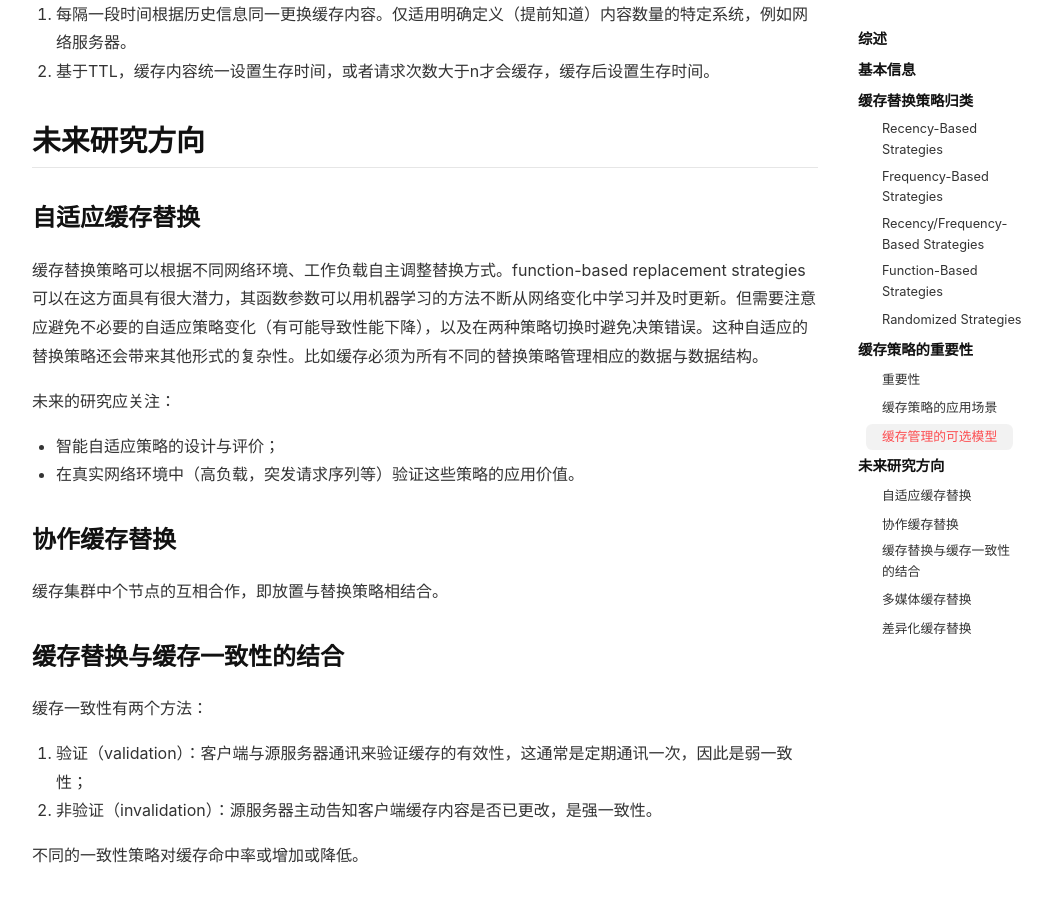
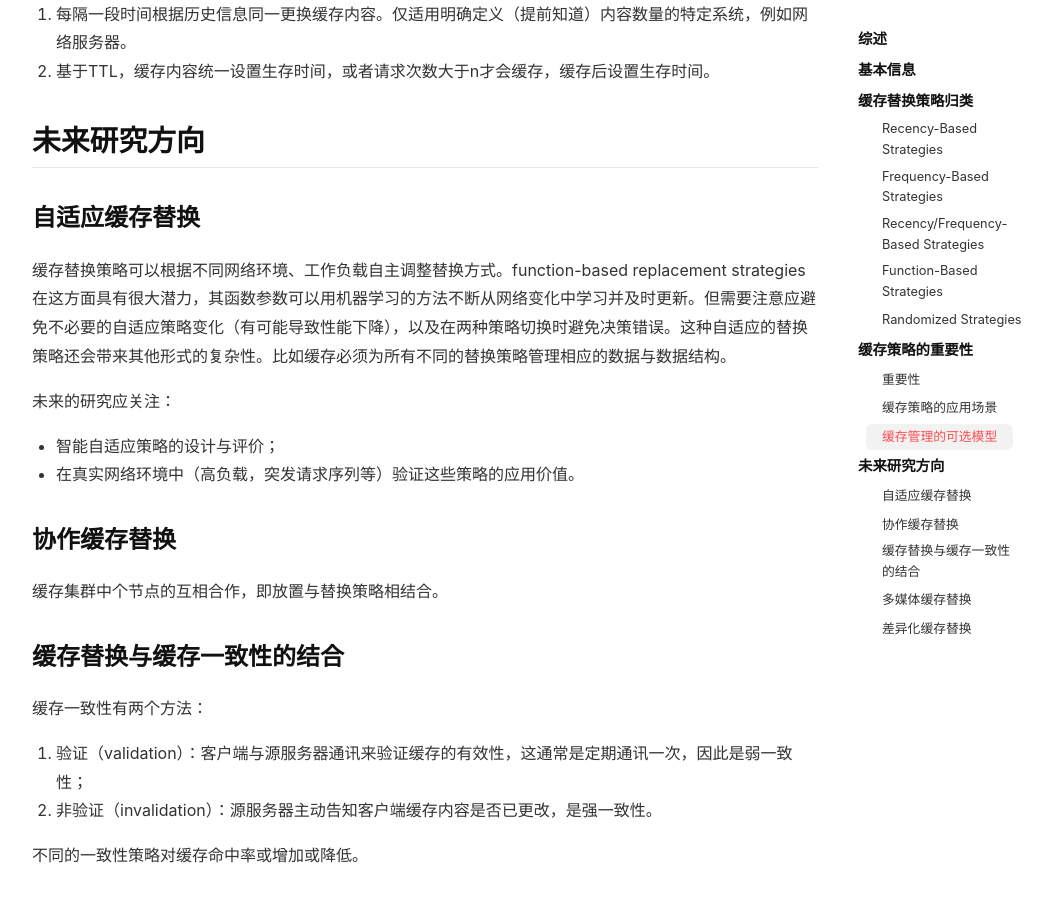
Before and after one commit to kanyuanzhi/kanyuanzhi.github.io, a Jekyll site: the page built from _posts/2018-07-10-论文阅读之《A survey of Web cache replacement strategies》.md, in a window 1280 px wide and 900 px high, scrolled down 6295 px. Shown: the whole window, without its empty margins (105-1157 px from the left). Built offline with Jekyll 4.4.1, drawn with Linux system fonts in a browser that asks for light colours; nearby versions of some CDN libraries; our own code applies the rules of GitHub Pages for plain Markdown files; comment, search, counter and statistics services are not loaded; part of the change alters nothing that is shown; some of the changed text lies outside the part shown.

Commit message:
add a new article

```diff
--- a/_posts/2018-07-10-论文阅读之《A survey of Web cache replacement strategies》.md
+++ b/_posts/2018-07-10-论文阅读之《A survey of Web cache replacement strategies》.md
@@ -139,14 +139,14 @@ Recency-Based Strategies主要是针对时间局部性。
 此节的前半部分主要为评论当时关于缓存策略不重要的论点。
 > Nowadays cache replacement is often considered less important [Krishnamurthy and Rexford 2001; Rabinovich and Spatscheck 2002].
 
-这种论点当时主要基于一下几点：
+这种论点主要基于以下几点：
 
 1. 存储器件的价格逐渐降低使得可以有足够大的空间来缓存内容；
 2. 内容可以被缓存的流量比例在下降；
 3. 已经存在足够好的缓存算法了，如GD-Size；
 4. 内容一段时间内的不断变化降低了用大缓存存储它们更长时间的价值。
 
-作者也针对以上几点评价：
+作者针对以上几点评价：
 
 1. （1）有些代理缓存服务器不具有部署大容量存储器件的条件；（2）新的大尺寸网络内容出现；
 2. 不可缓存的内容大多数是具有即时性的内容，需要加强对缓存一致性的研究；
@@ -178,7 +178,7 @@ Recency-Based Strategies主要是针对时间局部性。
 
 ## 未来研究方向
 ### 自适应缓存替换
-缓存替换策略可以根据不同网络环境、工作负载自主调整替换方式。function-based replacement strategies可以在这方面具有很大潜力，其函数参数可以用机器学习的方法不断从网络变化中学习并及时更新。但需要注意应避免不必要的自适应策略变化（有可能导致性能下降），以及在两种策略切换时避免决策错误。这种自适应的替换策略还会带来其他形式的复杂性。比如缓存必须为所有不同的替换策略管理相应的数据与数据结构。
+缓存替换策略可以根据不同网络环境、工作负载自主调整替换方式。function-based replacement strategies在这方面具有很大潜力，其函数参数可以用机器学习的方法不断从网络变化中学习并及时更新。但需要注意应避免不必要的自适应策略变化（有可能导致性能下降），以及在两种策略切换时避免决策错误。这种自适应的替换策略还会带来其他形式的复杂性。比如缓存必须为所有不同的替换策略管理相应的数据与数据结构。
 
 未来的研究应关注：
 
```
